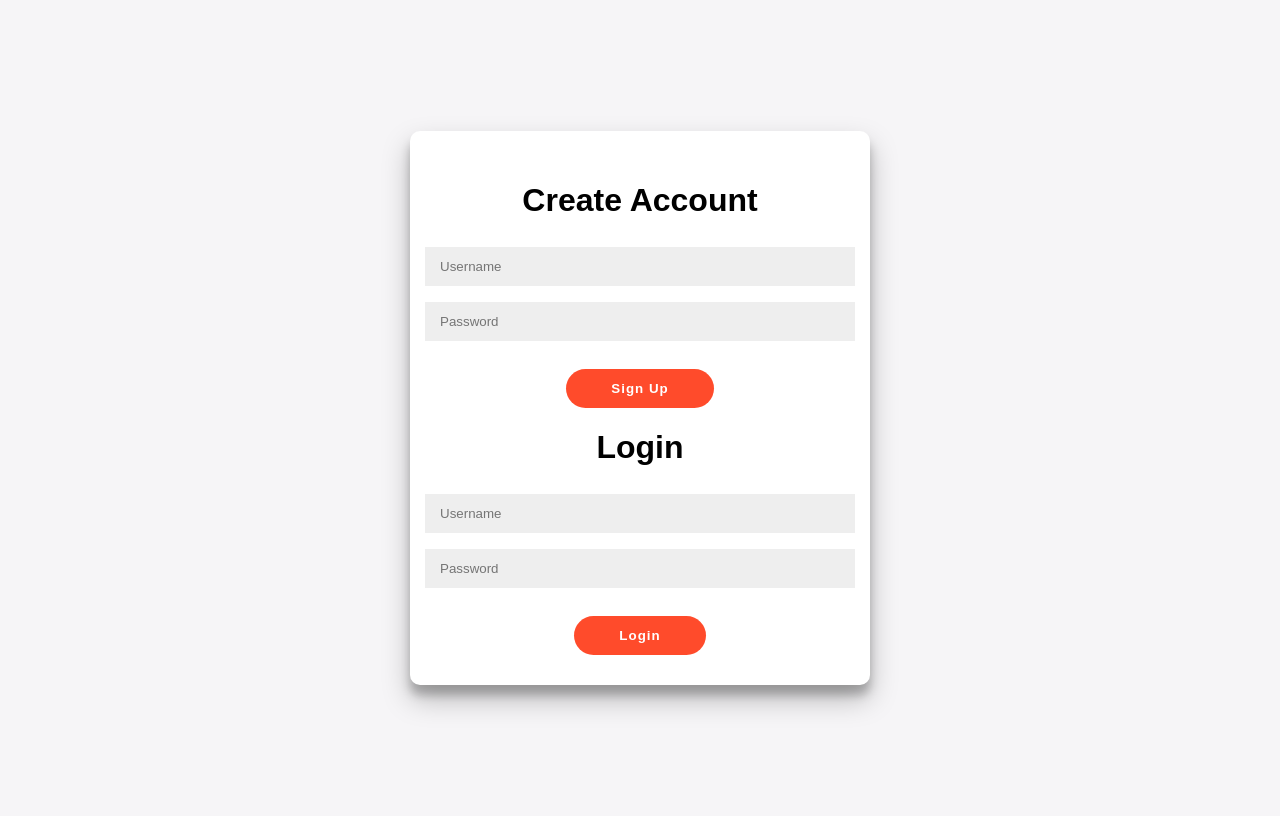
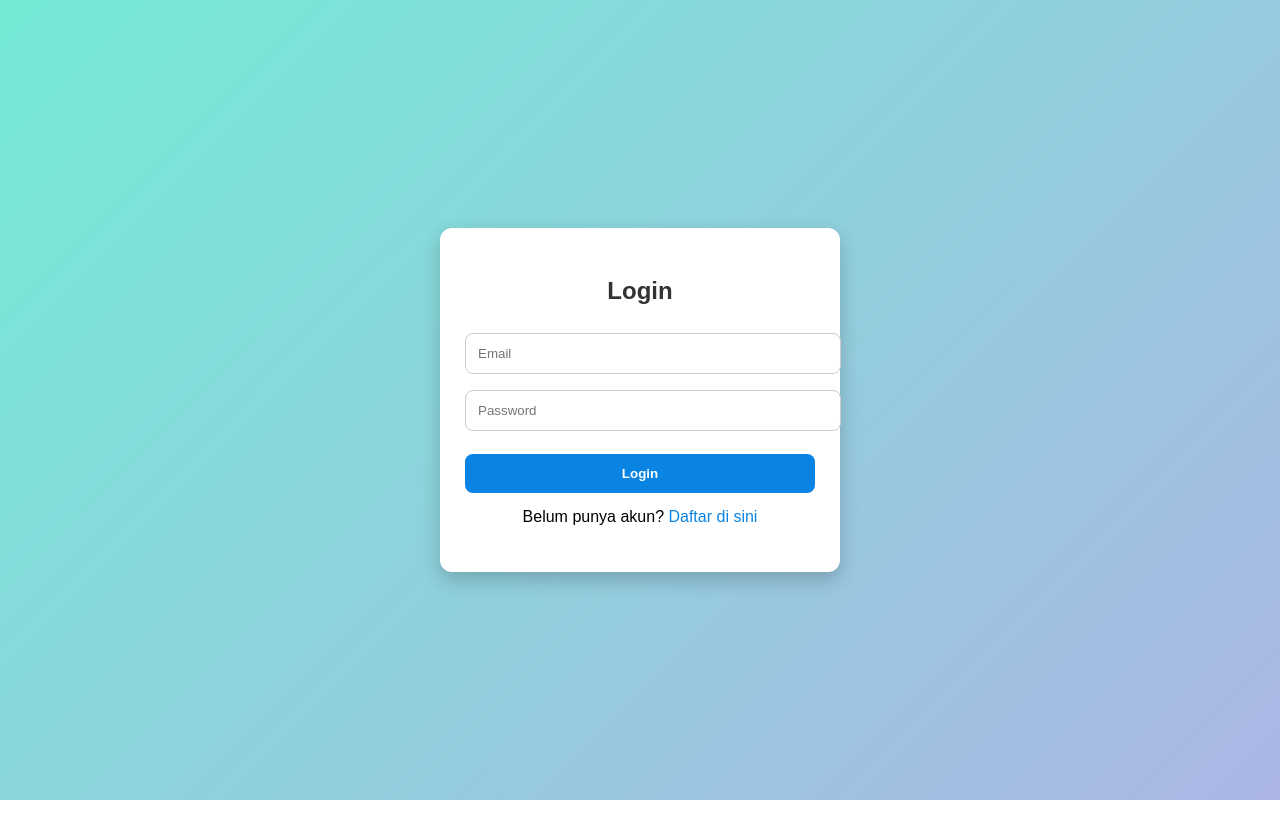
Before and after one commit to Aries11c/ricu, a plain HTML site: page index.html in a window 1280 px wide. Drawn offline with Linux system fonts and the light colour scheme.

Commit message:
Add files via upload

```diff
--- a/index.html
+++ b/index.html
@@ -3,32 +3,19 @@
 <head>
   <meta charset="UTF-8">
   <meta name="viewport" content="width=device-width, initial-scale=1.0">
-  <title>Login & Signup</title>
+  <title>Login</title>
   <link rel="stylesheet" href="style.css">
 </head>
 <body>
-  <div class="container" id="container">
-    <!-- Signup -->
-    <div class="form-container sign-up-container">
-      <form id="signupForm">
-        <h1>Create Account</h1>
-        <input type="text" id="signupUsername" placeholder="Username" required />
-        <input type="password" id="signupPassword" placeholder="Password" required />
-        <button type="submit">Sign Up</button>
-      </form>
-    </div>
-
-    <!-- Login -->
-    <div class="form-container sign-in-container">
-      <form id="loginForm">
-        <h1>Login</h1>
-        <input type="text" id="loginUsername" placeholder="Username" required />
-        <input type="password" id="loginPassword" placeholder="Password" required />
-        <button type="submit">Login</button>
-      </form>
-    </div>
+  <div class="form-box">
+    <h2>Login</h2>
+    <form id="loginForm">
+      <input type="email" id="loginEmail" placeholder="Email" required>
+      <input type="password" id="loginPassword" placeholder="Password" required>
+      <button type="submit">Login</button>
+      <p>Belum punya akun? <a href="signup.html">Daftar di sini</a></p>
+    </form>
   </div>
-
   <script src="script.js"></script>
 </body>
 </html>
--- a/script.js
+++ b/script.js
@@ -1,42 +1,46 @@
-// Signup
+// Sign Up
+if(document.getElementById("signupForm")){
   document.getElementById("signupForm").addEventListener("submit", function(e){
     e.preventDefault();
 
+    let email = document.getElementById("signupEmail").value.trim();
     let username = document.getElementById("signupUsername").value.trim();
     let password = document.getElementById("signupPassword").value.trim();
 
-  if(username && password){
-    // ambil data lama
     let users = JSON.parse(localStorage.getItem("users")) || [];
 
-    // cek apakah username sudah ada
-    let exist = users.find(user => user.username === username);
+    // cek apakah email sudah terdaftar
+    let exist = users.find(user => user.email === email);
     if(exist){
-      alert("Username sudah terdaftar!");
-    } else {
-      users.push({username, password});
+      alert("Email sudah terdaftar!");
+      return;
+    }
+
+    users.push({email, username, password});
     localStorage.setItem("users", JSON.stringify(users));
     alert("Signup berhasil! Silakan login.");
+    window.location.href = "index.html";
+  });
 }
-  }
-});
 
 // Login
+if(document.getElementById("loginForm")){
   document.getElementById("loginForm").addEventListener("submit", function(e){
     e.preventDefault();
 
-  let username = document.getElementById("loginUsername").value.trim();
+    let email = document.getElementById("loginEmail").value.trim();
     let password = document.getElementById("loginPassword").value.trim();
 
     let users = JSON.parse(localStorage.getItem("users")) || [];
 
-  let validUser = users.find(user => user.username === username && user.password === password);
+    let validUser = users.find(user => user.email === email && user.password === password);
 
     if(validUser){
       alert("Login berhasil!");
-    localStorage.setItem("loggedInUser", username);
-    window.location.href = "home.html"; // redirect ke dashboard
+      localStorage.setItem("loggedInUser", JSON.stringify(validUser));
+      window.location.href = "home.html";
     } else {
-    alert("Username atau password salah!");
+      alert("Email atau password salah!");
     }
   });
+}
--- a/style.css
+++ b/style.css
@@ -1,50 +1,66 @@
 body {
+  margin: 0;
   font-family: Arial, sans-serif;
-  background: #f6f5f7;
+  background: linear-gradient(135deg, #74ebd5 0%, #ACB6E5 100%);
   display: flex;
   justify-content: center;
   align-items: center;
   height: 100vh;
 }
 
-.container {
+.form-box, .home-box {
   background: #fff;
-  border-radius: 10px;
-  box-shadow: 0 14px 28px rgba(0,0,0,0.25),
-              0 10px 10px rgba(0,0,0,0.22);
-  position: relative;
-  width: 400px;
-  max-width: 100%;
-  min-height: 400px;
-  padding: 30px;
+  padding: 30px 25px;
+  border-radius: 12px;
+  box-shadow: 0 8px 20px rgba(0,0,0,0.2);
+  width: 100%;
+  max-width: 350px;
+  text-align: center;
 }
 
-form {
-  display: flex;
-  flex-direction: column;
-  align-items: center;
-}
-
-form h1 {
+h2, h1 {
   margin-bottom: 20px;
+  color: #333;
 }
 
 input {
-  background: #eee;
-  border: none;
-  padding: 12px 15px;
+  width: 100%;
+  padding: 12px;
   margin: 8px 0;
-  width: 100%;
+  border: 1px solid #ccc;
+  border-radius: 8px;
+  outline: none;
+}
+
+input:focus {
+  border-color: #74b9ff;
 }
 
 button {
+  width: 100%;
+  padding: 12px;
+  margin-top: 15px;
   border: none;
-  padding: 12px 45px;
-  margin-top: 20px;
-  border-radius: 20px;
-  background: #ff4b2b;
-  color: #fff;
+  border-radius: 8px;
+  background: #0984e3;
+  color: white;
   font-weight: bold;
-  letter-spacing: 1px;
   cursor: pointer;
 }
+
+button:hover {
+  background: #74b9ff;
+}
+
+p {
+  margin-top: 15px;
+}
+
+a {
+  color: #0984e3;
+  text-decoration: none;
+}
+
+a:hover {
+  text-decoration: underline;
+}
```
Also changed, not shown: home.html (added, +29 -0 lines), signup.html (added, +22 -0 lines). Lines whose indentation alone changed are shown as unchanged.
